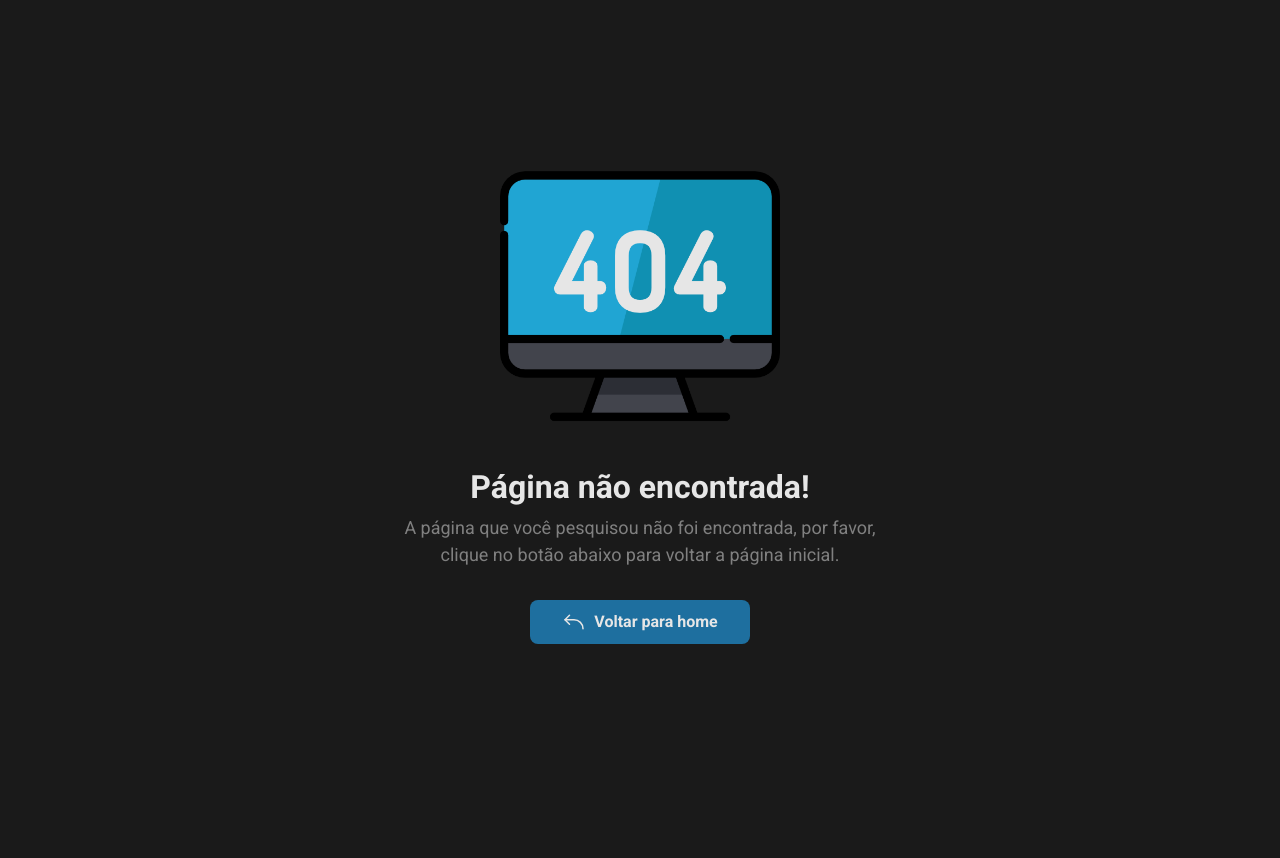
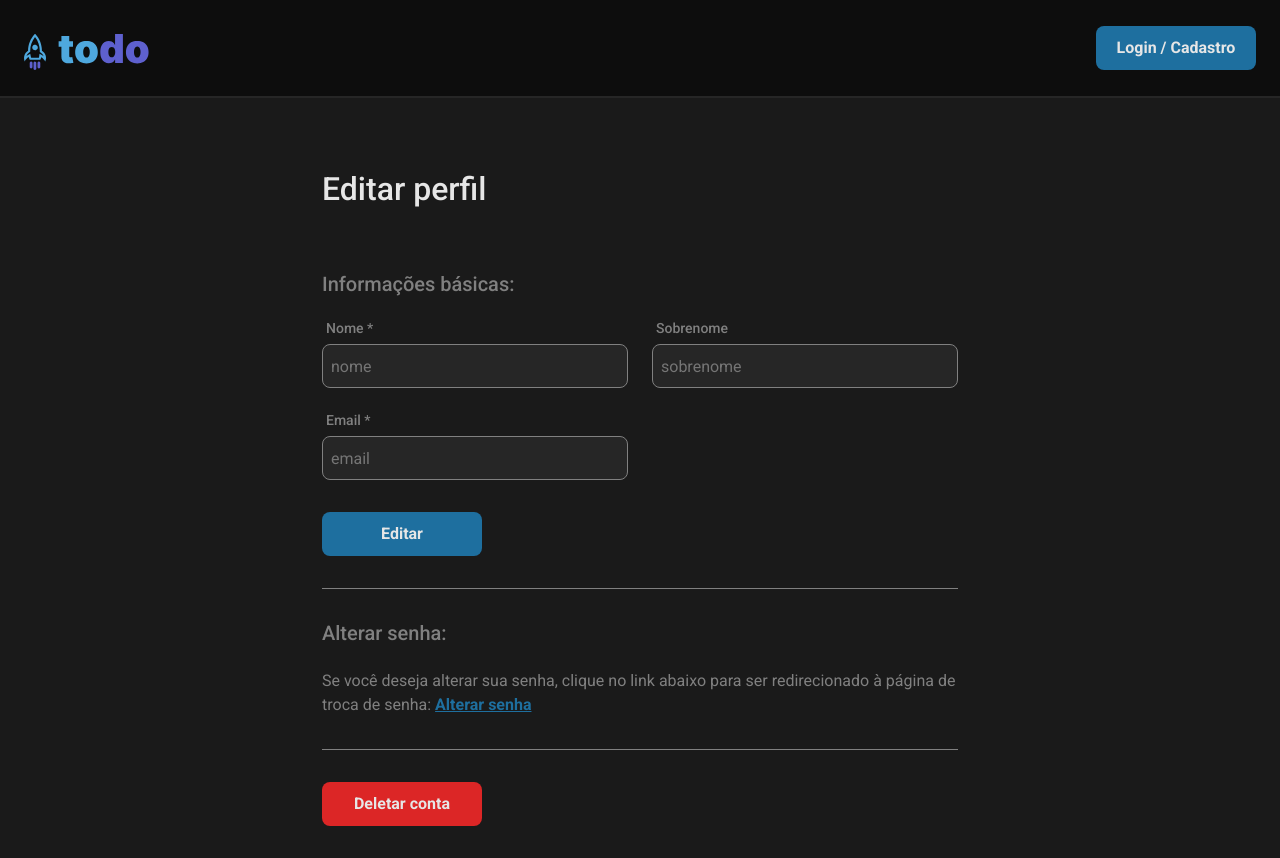
Before and after one commit to DuDupedrosa/rocket-list, a React (Vite) app: page /profile in a window 1280 px wide. Before the commit the page ends 800 px from the top, so only its background shows below. Built offline with nearby package versions, Linux system fonts and the light colour scheme; a web font is replaced by a local one.

Commit message:
ajustando header deslogado + logado + criando página do perfil

```diff
--- a/src/App.tsx
+++ b/src/App.tsx
@@ -4,6 +4,7 @@ import AuthPage from './pages/AuthPage';
 import AuthRegisterPage from './pages/AuthRegisterPage';
 import NotFoundPage from './pages/NotFoundPage';
 import AuthResetPasswordPage from './pages/AuthResetPassword';
+import ProfilePage from './pages/ProfilePage';
 
 function App() {
   return (
@@ -16,6 +17,7 @@ function App() {
           path="/auth/reset-password"
           element={<AuthResetPasswordPage />}
         />
+        <Route path="/profile" element={<ProfilePage />} />
         <Route path="*" element={<NotFoundPage />} />
       </Routes>
     </Router>
--- a/src/components/headerWithMenu/HeaderWithMenu.tsx
+++ b/src/components/headerWithMenu/HeaderWithMenu.tsx
@@ -1,4 +1,4 @@
-import { List, SignOut, User, X } from 'phosphor-react';
+import { House, List, SignOut, User, X } from 'phosphor-react';
 import styled from 'styled-components';
 import Logo from '../../assets/Logo.svg';
 import { useEffect, useState } from 'react';
@@ -6,6 +6,7 @@ import http from '../../api/http';
 import { useNavigate } from 'react-router-dom';
 import { fadeIn, fadeInDown } from '../../style/styled-components/Animation';
 import * as style from './style/HeaderWithMenuStyle';
+import Button from '../ui/buttons/Button';
 
 function HeaderWithMenu() {
   const [openDropdown, setOpenDropdown] = useState<boolean>(false);
@@ -58,6 +59,12 @@ function HeaderWithMenu() {
 
           {openDropdown && (
             <ul>
+              <li onClick={() => navigate('/')}>
+                <button>
+                  <House size={24} />
+                  <span>Home</span>
+                </button>
+              </li>
               <li onClick={() => navigate('/profile')}>
                 <button>
                   <User size={24} />
@@ -74,6 +81,12 @@ function HeaderWithMenu() {
           )}
         </style.ButtonMenuContainer>
       )}
+
+      {!showMenu && (
+        <style.ButtonToLoginContainer onClick={() => navigate('/auth')}>
+          <Button>Login / Cadastro</Button>
+        </style.ButtonToLoginContainer>
+      )}
     </style.Container>
   );
 }
--- a/src/components/headerWithMenu/style/HeaderWithMenuStyle.ts
+++ b/src/components/headerWithMenu/style/HeaderWithMenuStyle.ts
@@ -1,5 +1,6 @@
 import styled from 'styled-components';
 import { fadeIn, fadeInDown } from '../../../style/styled-components/Animation';
+import { mediaQueries } from '../../../helpers/breakPoints';
 
 export const Container = styled.div`
   background-color: var(--gray-700);
@@ -39,10 +40,11 @@ export const ButtonMenuContainer = styled.div`
   }
 
   ul {
-    padding-top: 20px;
-    padding-bottom: 20px;
+    padding-top: 16px;
+    padding-bottom: 16px;
     border-radius: 8px;
     background-color: var(--gray-500);
+    border: 1px solid var(--gray-300);
     min-width: 160px;
     padding-left: 12px;
     padding-right: 12px;
@@ -102,3 +104,7 @@ export const LogoContainer = styled.div`
     cursor: pointer;
   }
 `;
+
+export const ButtonToLoginContainer = styled.div`
+  width: 160px;
+`;
--- /dev/null
+++ b/src/components/profile/Profile.tsx
@@ -0,0 +1,155 @@
+import { useNavigate } from 'react-router-dom';
+import { InputForm, Label } from '../../style/styled-components/Form';
+import { Button } from '../ui/buttons/ButtonSubmit';
+import * as style from './style/ProfileStyle';
+import DeleteAccount from './ProfileDeleteAccount';
+import http from '../../api/http';
+import { useEffect, useState } from 'react';
+import { UserLocal } from '../../types/user';
+import { SubmitHandler, useForm } from 'react-hook-form';
+import RequiredInputMessage from '../form/RequiredInputMessage';
+import { validateEmail } from '../../helpers/validator/validEmail';
+
+type Inputs = {
+  email: string;
+  name: string;
+  lastName: string | null;
+};
+function Profile() {
+  const navigate = useNavigate();
+  const [userLocal, setUserLocal] = useState<UserLocal | null>(null);
+  const [isValidEmail, setIsEmailValid] = useState<boolean>(true);
+
+  const {
+    register,
+    handleSubmit,
+    watch,
+    setValue,
+    formState: { errors },
+  } = useForm<Inputs>();
+
+  async function getProfileData() {
+    try {
+      if (!userLocal) return;
+
+      const { data } = await http.get(`/user/${userLocal.id}`);
+      const { email, name, lastName, id } = data.content;
+
+      setValue('email', email);
+      setValue('name', name);
+      setValue('lastName', lastName);
+    } catch (err) {}
+  }
+
+  const onSubmit: SubmitHandler<Inputs> = async (payload) => {
+    if (!isValidEmail || !validateEmail(payload.email)) return;
+    console.log(payload);
+  };
+
+  function handleBlurEmail(e: React.FocusEvent<HTMLInputElement, Element>) {
+    setIsEmailValid(validateEmail(e.target.value));
+  }
+
+  function handleChangeEmail(e: React.ChangeEvent<HTMLInputElement>) {
+    if (!isValidEmail) {
+      setIsEmailValid(validateEmail(e.target.value));
+    }
+  }
+
+  useEffect(() => {
+    const user = localStorage.getItem('user');
+
+    if (user) {
+      const parsedUser = JSON.parse(user);
+
+      setUserLocal(parsedUser);
+    }
+  }, []);
+
+  useEffect(() => {
+    if (userLocal) {
+      getProfileData();
+    }
+  }, [userLocal]);
+
+  return (
+    <style.Container>
+      <style.Title>Editar perfil</style.Title>
+
+      <style.BasicInfoContainer>
+        <style.SectionTitle>Informações básicas:</style.SectionTitle>
+
+        <div>
+          <form onSubmit={handleSubmit(onSubmit)}>
+            <div className="form-container">
+              <div>
+                <Label htmlFor="name">Nome *</Label>
+                <InputForm
+                  id="name"
+                  placeholder="nome"
+                  {...register('name', { required: true })}
+                />
+                {errors.name && <RequiredInputMessage />}
+              </div>
+
+              <div>
+                <Label htmlFor="lastName">Sobrenome</Label>
+                <InputForm
+                  id="lastName"
+                  placeholder="sobrenome"
+                  {...register('lastName')}
+                />
+              </div>
+
+              <div>
+                <Label htmlFor="email">Email *</Label>
+                <InputForm
+                  id="email"
+                  type="email"
+                  placeholder="email"
+                  {...register('email', {
+                    required: true,
+                    onChange: (e) => {
+                      handleChangeEmail(e);
+                    },
+                    onBlur: (e) => {
+                      handleBlurEmail(e);
+                    },
+                  })}
+                />
+                {errors.email && <RequiredInputMessage />}
+                {!isValidEmail && (
+                  <RequiredInputMessage customMessage="Formato de e-mail inválido" />
+                )}
+              </div>
+            </div>
+            <style.ButtonSubmitContainer>
+              <Button>Editar</Button>
+            </style.ButtonSubmitContainer>
+          </form>
+        </div>
+      </style.BasicInfoContainer>
+
+      <style.Divider />
+
+      <div>
+        <style.SectionTitle>Alterar senha:</style.SectionTitle>
+        <style.ChangePasswordWarningText>
+          <p>
+            Se você deseja alterar sua senha, clique no link abaixo para ser
+            redirecionado à página de troca de senha:{' '}
+            <span onClick={() => navigate('/changePassword')}>
+              Alterar senha
+            </span>
+          </p>
+        </style.ChangePasswordWarningText>
+      </div>
+
+      <style.Divider />
+
+      <DeleteAccount />
+    </style.Container>
+  );
+}
+
+export default Profile;
--- /dev/null
+++ b/src/components/profile/ProfileDeleteAccount.tsx
@@ -0,0 +1,12 @@
+import Button from '../ui/buttons/Button';
+import * as style from './style/ProfileDeleteAccount';
+
+function DeleteAccount() {
+  return (
+    <style.ButtonContainer>
+      <Button bg="#dc2626">Deletar conta</Button>
+    </style.ButtonContainer>
+  );
+}
+
+export default DeleteAccount;
--- /dev/null
+++ b/src/components/profile/style/ProfileDeleteAccount.ts
@@ -0,0 +1,5 @@
+import styled from 'styled-components';
+
+export const ButtonContainer = styled.div`
+  width: 160px;
+`;
--- /dev/null
+++ b/src/components/profile/style/ProfileStyle.ts
@@ -0,0 +1,65 @@
+import styled from 'styled-components';
+import { mediaQueries } from '../../../helpers/breakPoints';
+
+export const Container = styled.div`
+  max-width: 700px;
+  margin-left: auto;
+  margin-right: auto;
+  margin-top: 72px;
+  padding: 0px 32px 32px 32px;
+`;
+
+export const Title = styled.h1`
+  font-size: 32px;
+  font-weight: 500;
+  color: var(--gray-100);
+  margin-bottom: 64px;
+`;
+
+export const SectionTitle = styled.h2`
+  font-size: 20px;
+  font-weight: 500;
+  color: var(--gray-300);
+  margin-bottom: 24px;
+`;
+
+export const BasicInfoContainer = styled.div`
+  div.form-container {
+    display: grid;
+    grid-template-columns: 1fr;
+    gap: 24px;
+
+    @media ${mediaQueries.md} {
+      grid-template-columns: 1fr 1fr;
+    }
+  }
+`;
+
+export const ButtonSubmitContainer = styled.div`
+  width: 160px;
+`;
+
+export const Divider = styled.div`
+  height: 1px;
+  background-color: var(--gray-300);
+  margin: 32px 0px 32px 0px;
+`;
+
+export const ChangePasswordWarningText = styled.p`
+  font-size: 16px;
+  color: var(--gray-300);
+  line-height: 1.5;
+
+  span {
+    display: inline-block;
+    text-decoration: underline;
+    color: var(--mainBlue);
+    font-weight: bold;
+    cursor: pointer;
+    transition: 0.3s;
+
+    :hover {
+      color: var(--gray-200);
+    }
+  }
+`;
--- /dev/null
+++ b/src/pages/ProfilePage.tsx
@@ -0,0 +1,14 @@
+import HeaderWithMenu from '../components/headerWithMenu/HeaderWithMenu';
+import Profile from '../components/profile/Profile';
+import TheHeader from '../components/TheHeader';
+
+function ProfilePage() {
+  return (
+    <>
+      <HeaderWithMenu />
+      <Profile />
+    </>
+  );
+}
+
+export default ProfilePage;
--- /dev/null
+++ b/src/style/styled-components/Form.ts
@@ -0,0 +1,32 @@
+import styled from 'styled-components';
+
+export const InputForm = styled.input`
+  font-family: var(--family-text);
+  font-size: 1rem;
+  color: var(--gray-200);
+  background-color: var(--gray-500);
+  border: 1px solid var(--gray-300);
+  border-radius: 8px;
+  width: 100%;
+  padding-left: 8px;
+  height: 44px;
+  transition: 0.3s;
+
+  :focus {
+    outline: none;
+  }
+
+  :hover,
+  :focus {
+    box-shadow: 0 0 0 2px var(--gray-300);
+  }
+`;
+
+export const Label = styled.label`
+  font-size: 14px;
+  font-weight: 500;
+  margin-bottom: 8px;
+  color: var(--gray-300);
+  margin-left: 4px;
+  display: flex;
+`;
```
